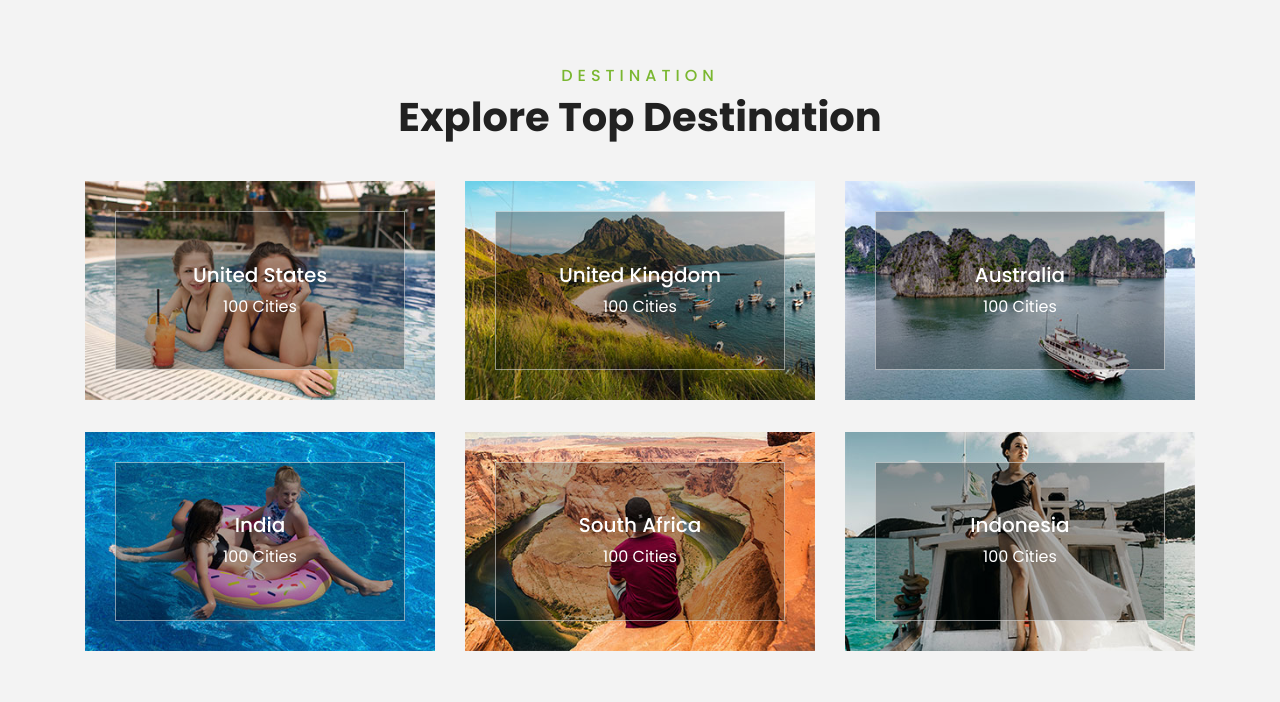
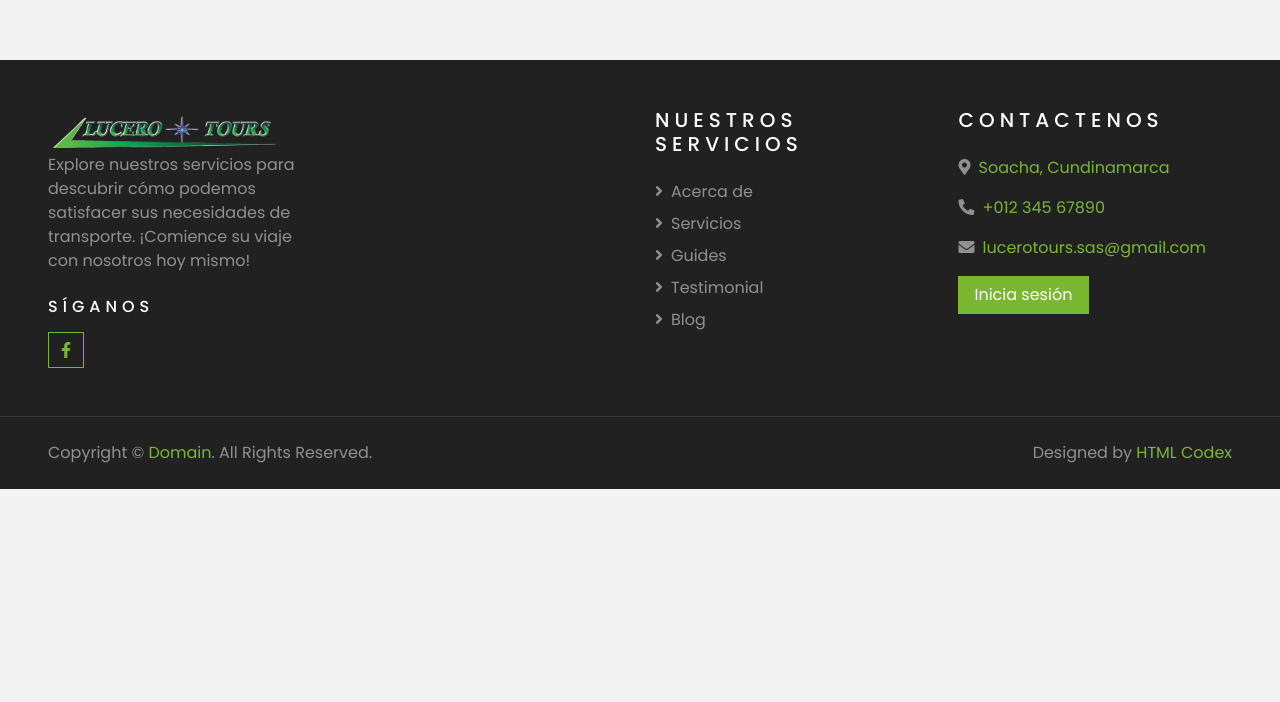
Before and after one commit to JhonBravo22/Lucerotours, a plain HTML site: page index.html in a window 1280 px wide. Shown: the part 1782-2484 px from the top of the page. After the commit the page ends 2271 px from the top, so only its background shows below. Drawn offline with nearby package versions, Linux system fonts and the light colour scheme.

Commit message:
destino eliminado

```diff
--- a/index.html
+++ b/index.html
@@ -377,72 +377,7 @@
     </div>
     <!-- Service End -->
 
-    <!-- Destination Start -->
-    <div class="container-fluid py-5">
-        <div class="container pt-5 pb-3">
-            <div class="text-center mb-3 pb-3">
-                <h6 class="text-primary text-uppercase" style="letter-spacing: 5px;">Destination</h6>
-                <h1>Explore Top Destination</h1>
-            </div>
-            <div class="row">
-                <div class="col-lg-4 col-md-6 mb-4">
-                    <div class="destination-item position-relative overflow-hidden mb-2">
-                        <img class="img-fluid" src="img/destination-1.jpg" alt="">
-                        <a class="destination-overlay text-white text-decoration-none" href="">
-                            <h5 class="text-white">United States</h5>
-                            <span>100 Cities</span>
-                        </a>
-                    </div>
-                </div>
-                <div class="col-lg-4 col-md-6 mb-4">
-                    <div class="destination-item position-relative overflow-hidden mb-2">
-                        <img class="img-fluid" src="img/destination-2.jpg" alt="">
-                        <a class="destination-overlay text-white text-decoration-none" href="">
-                            <h5 class="text-white">United Kingdom</h5>
-                            <span>100 Cities</span>
-                        </a>
-                    </div>
-                </div>
-                <div class="col-lg-4 col-md-6 mb-4">
-                    <div class="destination-item position-relative overflow-hidden mb-2">
-                        <img class="img-fluid" src="img/destination-3.jpg" alt="">
-                        <a class="destination-overlay text-white text-decoration-none" href="">
-                            <h5 class="text-white">Australia</h5>
-                            <span>100 Cities</span>
-                        </a>
-                    </div>
-                </div>
-                <div class="col-lg-4 col-md-6 mb-4">
-                    <div class="destination-item position-relative overflow-hidden mb-2">
-                        <img class="img-fluid" src="img/destination-4.jpg" alt="">
-                        <a class="destination-overlay text-white text-decoration-none" href="">
-                            <h5 class="text-white">India</h5>
-                            <span>100 Cities</span>
-                        </a>
-                    </div>
-                </div>
-                <div class="col-lg-4 col-md-6 mb-4">
-                    <div class="destination-item position-relative overflow-hidden mb-2">
-                        <img class="img-fluid" src="img/destination-5.jpg" alt="">
-                        <a class="destination-overlay text-white text-decoration-none" href="">
-                            <h5 class="text-white">South Africa</h5>
-                            <span>100 Cities</span>
-                        </a>
-                    </div>
-                </div>
-                <div class="col-lg-4 col-md-6 mb-4">
-                    <div class="destination-item position-relative overflow-hidden mb-2">
-                        <img class="img-fluid" src="img/destination-6.jpg" alt="">
-                        <a class="destination-overlay text-white text-decoration-none" href="">
-                            <h5 class="text-white">Indonesia</h5>
-                            <span>100 Cities</span>
-                        </a>
-                    </div>
-                </div>
-            </div>
-        </div>
-    </div>
-    <!-- Destination Start -->
+
 
     <!-- Footer Start -->
     <div class="container-fluid bg-dark text-white-50 px-sm-3 px-lg-5" style="margin-top: 90px;">
```
